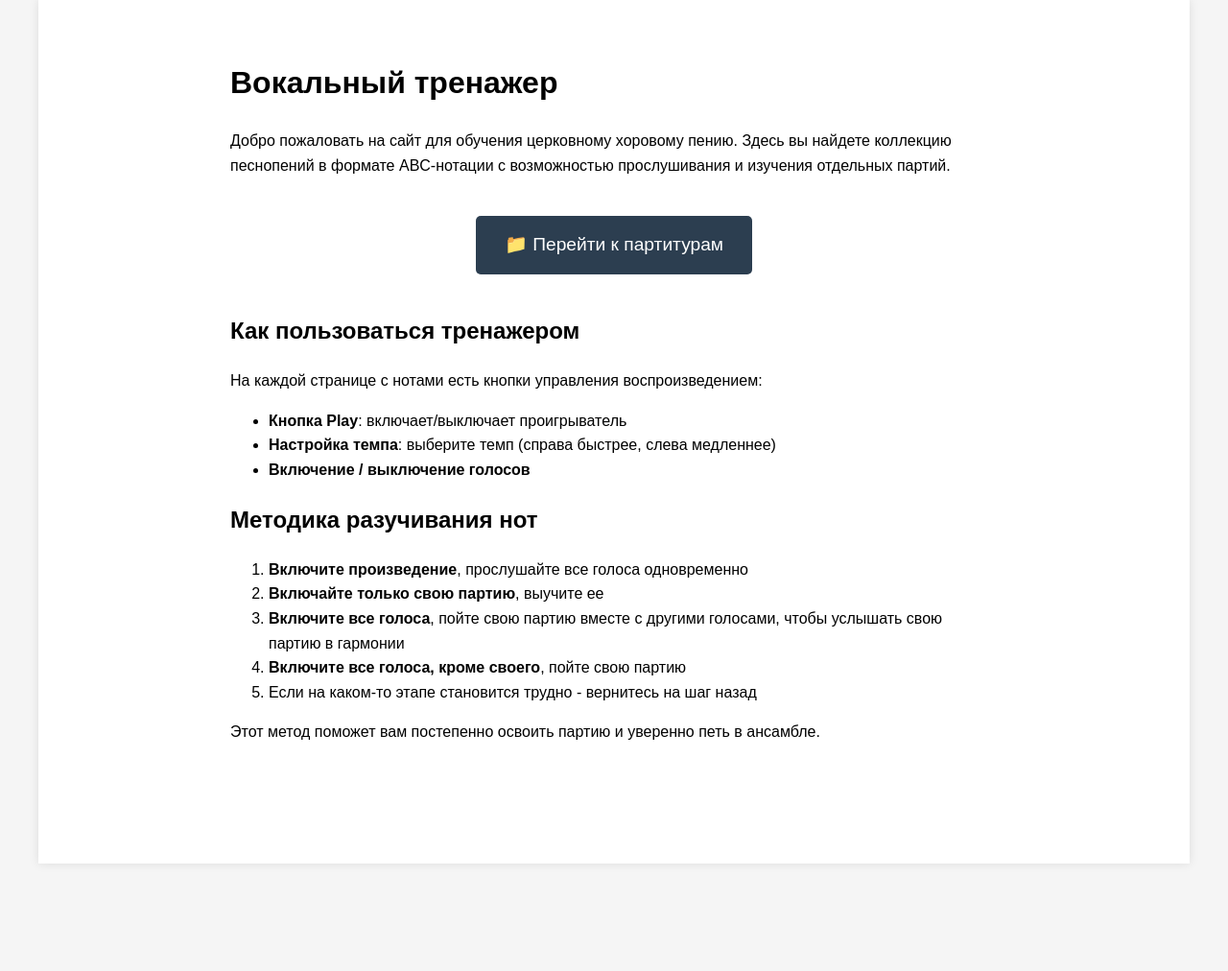
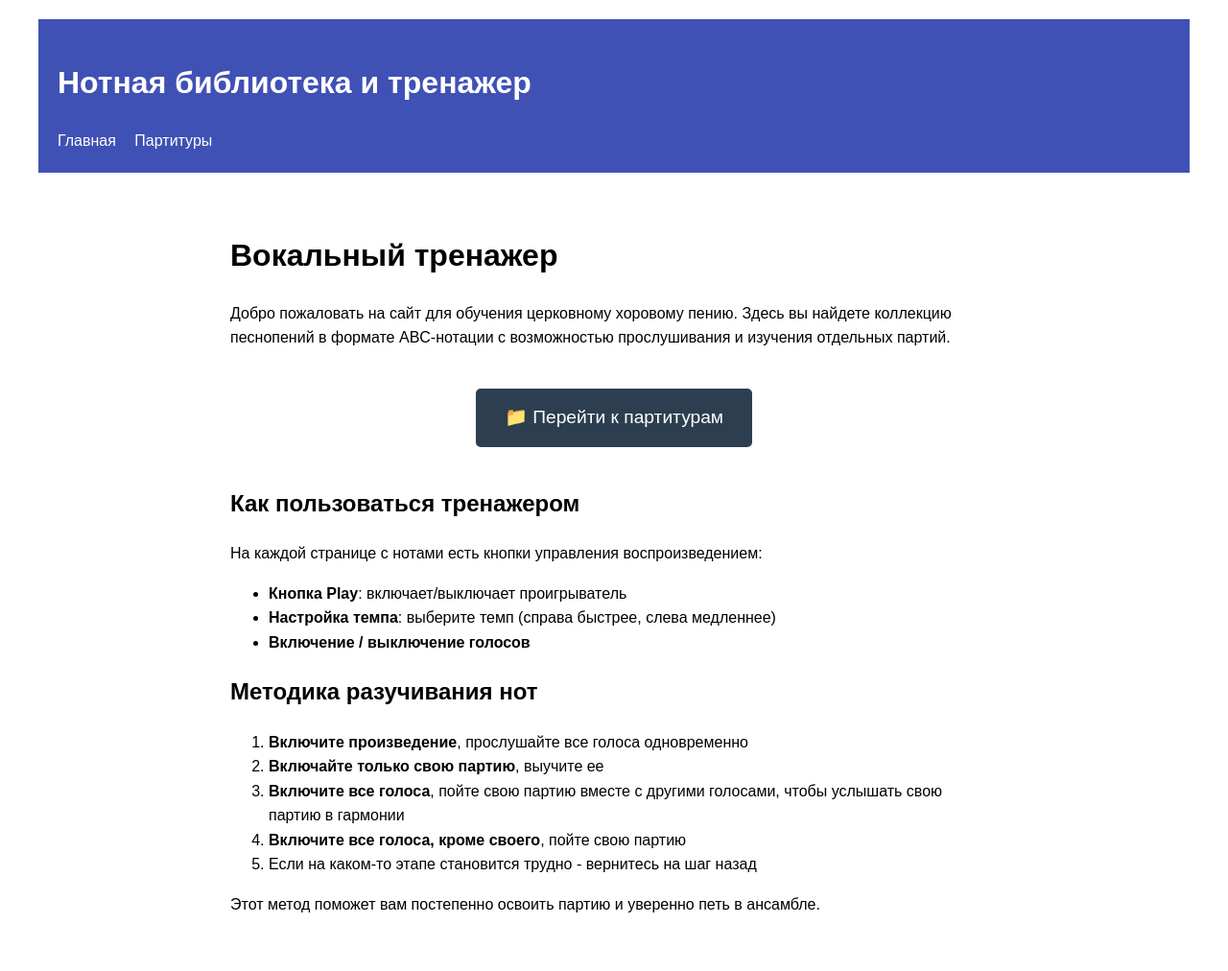
Before and after one commit to voctrainer/voctrainer.github.io, a Jekyll site: the page built from index.html, in a window 1280 px wide. Shown: the whole page at 96% size. Built offline with Jekyll 4.4.1, drawn with Linux system fonts in a browser that asks for light colours; before the commit the page ends 900 px from its top, so only the background shows below that.

Commit message:
Update default.html

```diff
--- a/_layouts/default.html
+++ b/_layouts/default.html
@@ -4,33 +4,41 @@
     <meta charset="UTF-8">
     <meta name="viewport" content="width=device-width, initial-scale=1.0">
     <title>{{ page.title }}</title>
-    <link rel="stylesheet" href="{{ '/music.min.css' | relative_url }}" />
-    <script src="{{ '/abc-ui-1.0.0.min.js' | relative_url }}"></script>
     <style>
         body {
             font-family: Arial, sans-serif;
-            line-height: 1.6;
-            margin: 0;
-            padding: 0;
-            background: #f5f5f5;
-        }
-        .container {
             max-width: 1200px;
             margin: 0 auto;
-            background: white;
-            min-height: 100vh;
-            box-shadow: 0 0 10px rgba(0,0,0,0.1);
+            padding: 20px;
+            line-height: 1.6;
         }
-        .content {
+        header {
+            background: #4051b5;
+            color: white;
             padding: 20px;
+            margin-bottom: 20px;
+        }
+        nav a {
+            color: white;
+            margin-right: 15px;
+            text-decoration: none;
+        }
+        nav a:hover {
+            text-decoration: underline;
         }
     </style>
 </head>
 <body>
-    <div class="container">
-        <div class="content">
-            {{ content }}
-        </div>
-    </div>
+    <header>
+        <h1>Нотная библиотека и тренажер</h1>
+        <nav>
+            <a href="/">Главная</a>
+            <a href="/partitures/">Партитуры</a>
+        </nav>
+    </header>
+
+    <main>
+        {{ content }}
+    </main>
 </body>
 </html>
```
